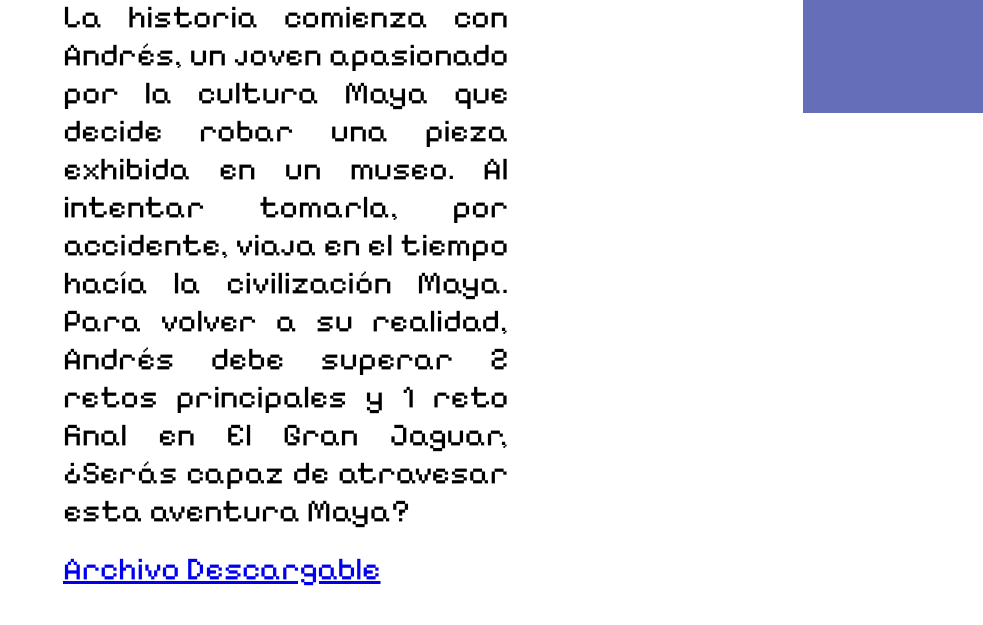
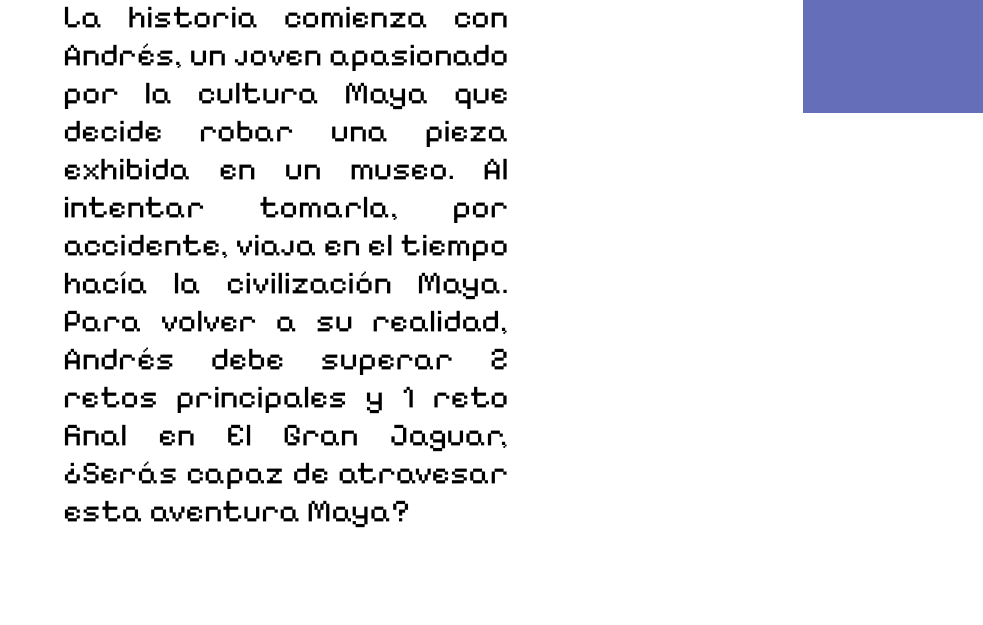
Before and after one commit to soffiblanco/Software, a plain HTML site: page KDS_Games2/KDS_Games/Games.html in a window 1280 px wide. Shown: the part 687-1312 px from the top of the page, without its empty margins (297-1280 px from the left). Drawn offline with Linux system fonts and the light colour scheme; a web font is replaced by a local one.

Commit message:
Quitar descarga

```diff
--- a/KDS_Games2/KDS_Games/Games.html
+++ b/KDS_Games2/KDS_Games/Games.html
@@ -95,7 +95,6 @@
                 <a href="https://drive.google.com/uc?export=download&id=1sFDJ_sBlOxKbtKaaYs4LGziUknvAkXuY "><img src="Imagenes/LRS_Gif.gif" class="gifLRS" id="staticImage"></a>
                 <h3 >La Ruina Sagrada: Guardianes del Pasado</h3>
                 <p> La historia comienza con Andrés, un joven apasionado por la cultura Maya que decide robar una pieza exhibida en un museo.  Al intentar tomarla, por accidente, viaja en el tiempo hacía la civilización Maya. Para volver a su realidad, Andrés debe superar 2 retos principales y 1 reto final en El Gran Jaguar, ¿Serás capaz de atravesar esta aventura Maya?</p>
-                <p><a href="https://drive.google.com/uc?export=download&id=1sFDJ_sBlOxKbtKaaYs4LGziUknvAkXuY">Archivo Descargable</a></p><br>
 
                 <img src="Imagenes/LRS_Gif.gif" class="gifLRS2" id="gifLRS">
             </div>
```
